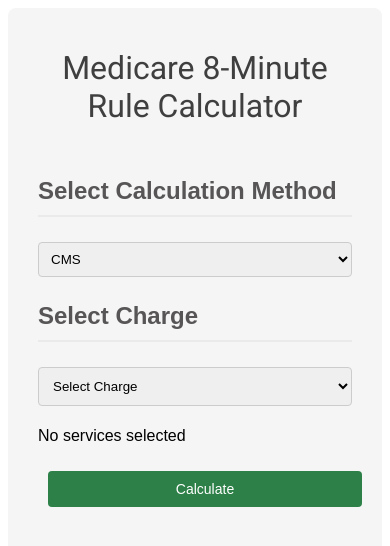
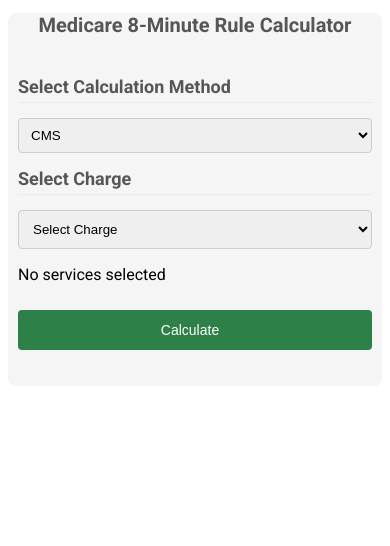
Before and after one commit to mikemena/medicare-calculator, a React (Vite) app in the folder medicare-calc-app/: page / in a window 390 px wide. Shown: the top 546 px of the page. Built offline with nearby package versions, Linux system fonts and the light colour scheme.

Commit message:
wip responsive style

```diff
--- a/medicare-calc-app/src/App.css
+++ b/medicare-calc-app/src/App.css
@@ -8,7 +8,7 @@
 
 .app-title {
   font-family: 'Roboto', sans-serif;
-  color: rgb(63, 63, 63);
+  color: #575555;
   font-weight: 400;
   font-style: normal;
   text-align: center;
@@ -37,11 +37,13 @@
   cursor: pointer;
 }
 
-button:hover {
-  background-color: #0056b3;
+@media only screen and (max-width: 768px) {
+  /* For mobile phones: */
+  .app-title {
+    font-size: 20px;
+    font-weight: 600;
+  }
+  .calculator-container {
+    padding: 0px;
+  }
 }
-
-.minutes-input {
-  margin-left: 10px;
-  width: 65px;
-}
--- a/medicare-calc-app/src/components/ServiceSelector.css
+++ b/medicare-calc-app/src/components/ServiceSelector.css
@@ -2,21 +2,20 @@
   max-width: 600px;
   margin: auto;
   padding: 10px;
-  font-family: 'Arial', sans-serif;
+  font-family: 'Roboto', sans-serif;
 }
 
 .charge-container__method-selector {
-  margin-top: 5px;
-  margin-bottom: 5px;
+  box-sizing: border-box;
   padding: 8px;
   width: 100%;
   border-radius: 4px;
   border: 1px solid #ccc;
+  margin: auto;
 }
 
 .charge-container__charge-selector {
-  margin-top: 5px;
-  margin-bottom: 5px;
+  margin: auto;
   padding: 10px;
   border-radius: 4px;
   border: 1px solid #ccc;
@@ -30,8 +29,6 @@
 }
 
 .charge-container__selected-services-item {
-  padding: 0px;
-  margin-bottom: 0px;
   display: flex;
   align-items: center;
   justify-content: space-between;
@@ -45,14 +42,13 @@
   color: rgb(183, 68, 68);
   border: none;
   cursor: pointer;
-
   order: -1;
 }
 
 .charge-container__minutes-input {
   align-self: flex-end;
-  margin: 10px;
   width: 65px;
+  margin-left: 10px;
 }
 
 .charge-container__remove-btn:hover {
@@ -60,7 +56,7 @@
   color: rgb(234, 54, 54);
 }
 
-.charge-container__clear-btn {
+.charge-container__reset-btn {
   width: 100%;
   height: 35px;
   background-color: #4692be;
@@ -73,11 +69,12 @@
   margin-left: 10px;
 }
 
-.charge-container__clear-btn:hover {
+.charge-container__reset-btn:hover {
   background-color: #6bbee4;
 }
 
 .charge-container__calculate-btn {
+  box-sizing: border-box;
   width: 100%;
   padding: 10px;
   margin: 10px;
@@ -93,3 +90,38 @@
   font-weight: bold;
   color: #007bff;
 }
+
+@media only screen and (max-width: 768px) {
+  .charge-container {
+    padding: 10px; /* Slightly increased padding for better spacing */
+  }
+
+  .charge-container__method-selector,
+  .charge-container__charge-selector,
+  .charge-container__reset-btn,
+  .charge-container__calculate-btn {
+    width: 100%;
+    margin: auto; /* Center-align if max-width is less than 100% */
+  }
+
+  .charge-container__calculate-btn {
+    margin: 10px 0; /* Adjusted margin for better spacing */
+  }
+
+  .charge-container h2 {
+    font-size: 18px; /* Adjusted font size for better readability */
+    padding-bottom: 5px; /* Reduced padding for compactness */
+    border-bottom: 1px solid #eaeaea; /* Restored border with reduced thickness */
+  }
+
+  .charge-details,
+  .charge-container__calculation-result-text {
+    font-size: 16px;
+  }
+
+  .charge-container__remove-btn,
+  .charge-container__reset-btn,
+  .charge-container__calculate-btn {
+    padding: 12px 10px 12px 0;
+  }
+}
--- a/medicare-calc-app/src/components/ServiceSelector.jsx
+++ b/medicare-calc-app/src/components/ServiceSelector.jsx
@@ -127,7 +127,7 @@
     setCalculationResults(resultsString);
   };
 
-  const handleClearAll = () => {
+  const handleReset = () => {
     setSelectedOption('');
     setSelectedServices([]);
     // Clear calculation results
@@ -207,10 +207,7 @@
       </div>
 
       {totalSelectedServices > 0 && (
-        <button
-          className="charge-container__clear-btn"
-          onClick={handleClearAll}
-        >
+        <button className="charge-container__reset-btn" onClick={handleReset}>
           Reset
         </button>
       )}
```
